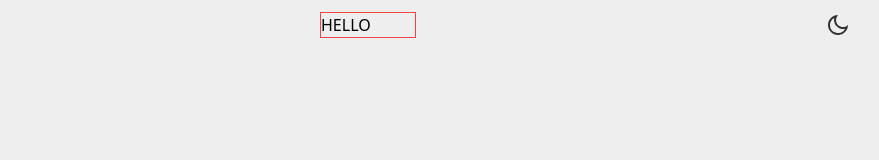
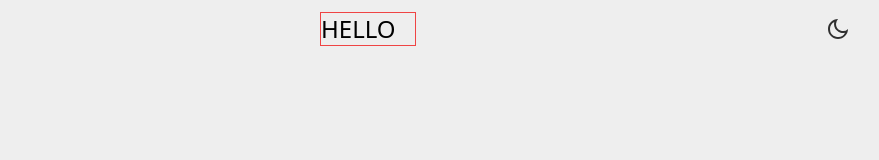
Before and after one commit to mart-ellis/fanta, a Next.js app: page / in a window 1280 px wide. Shown: the top 160 px of the page, without its empty margins (270-1149 px from the left). Built offline with nearby package versions, Linux system fonts and the light colour scheme; no server answers; the database is empty.

Commit message:
Image size issue

```diff
--- a/layout/Navbar.js
+++ b/layout/Navbar.js
@@ -24,7 +24,7 @@ const Navbar = () => {
             </div>
             <div className="w-20 border border-red-500 lg:w-24 flex items-center">
                 {/* <img src="/fanta-logo.png" className="max-w-full"/> */}
-                <h1>HELLO</h1>
+                <h1 className="text-2xl">HELLO</h1>
             </div>
             <div>
                 <DarkModeIcon handleClick={() => setTheme(colorTheme)}/>
```
